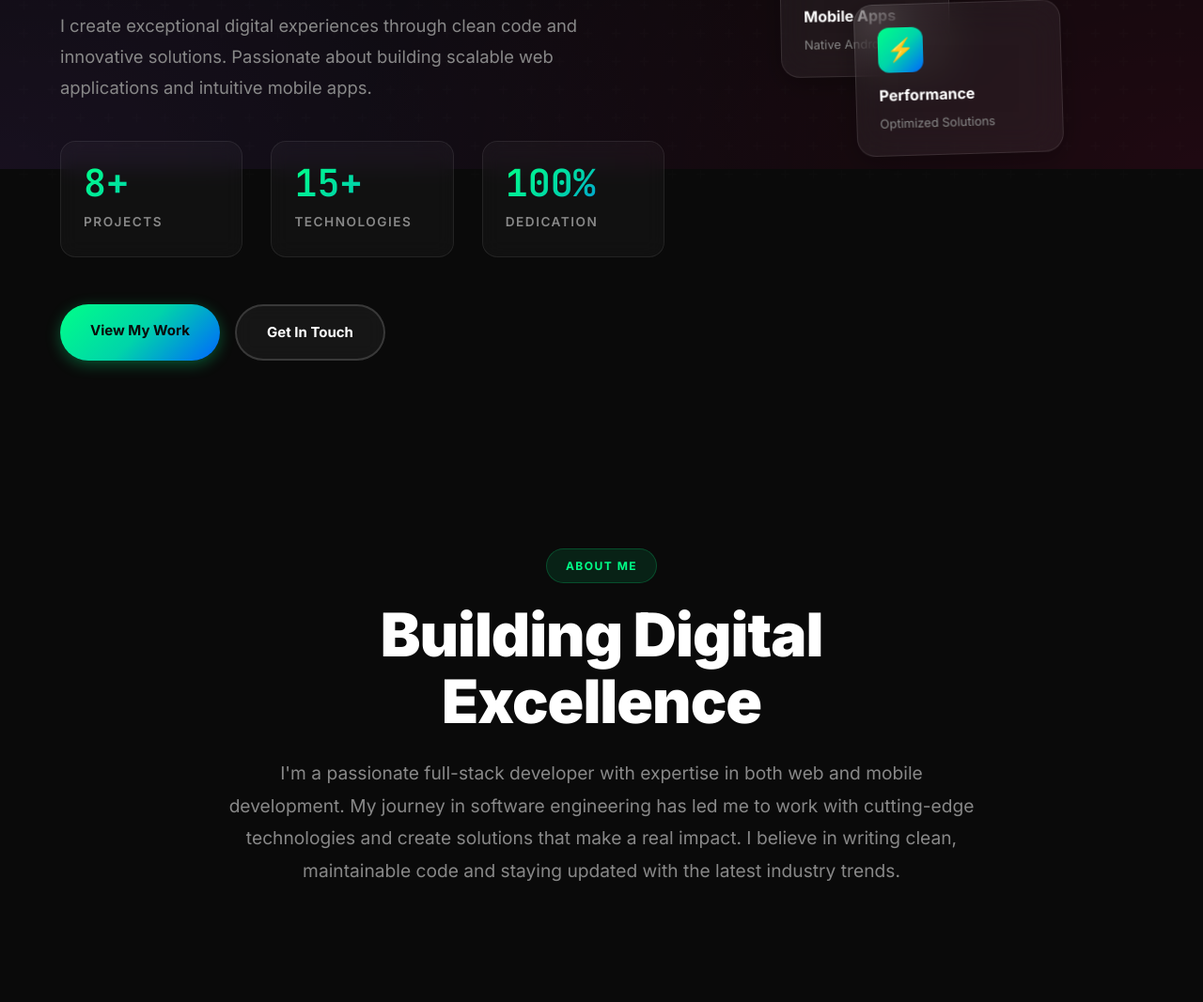
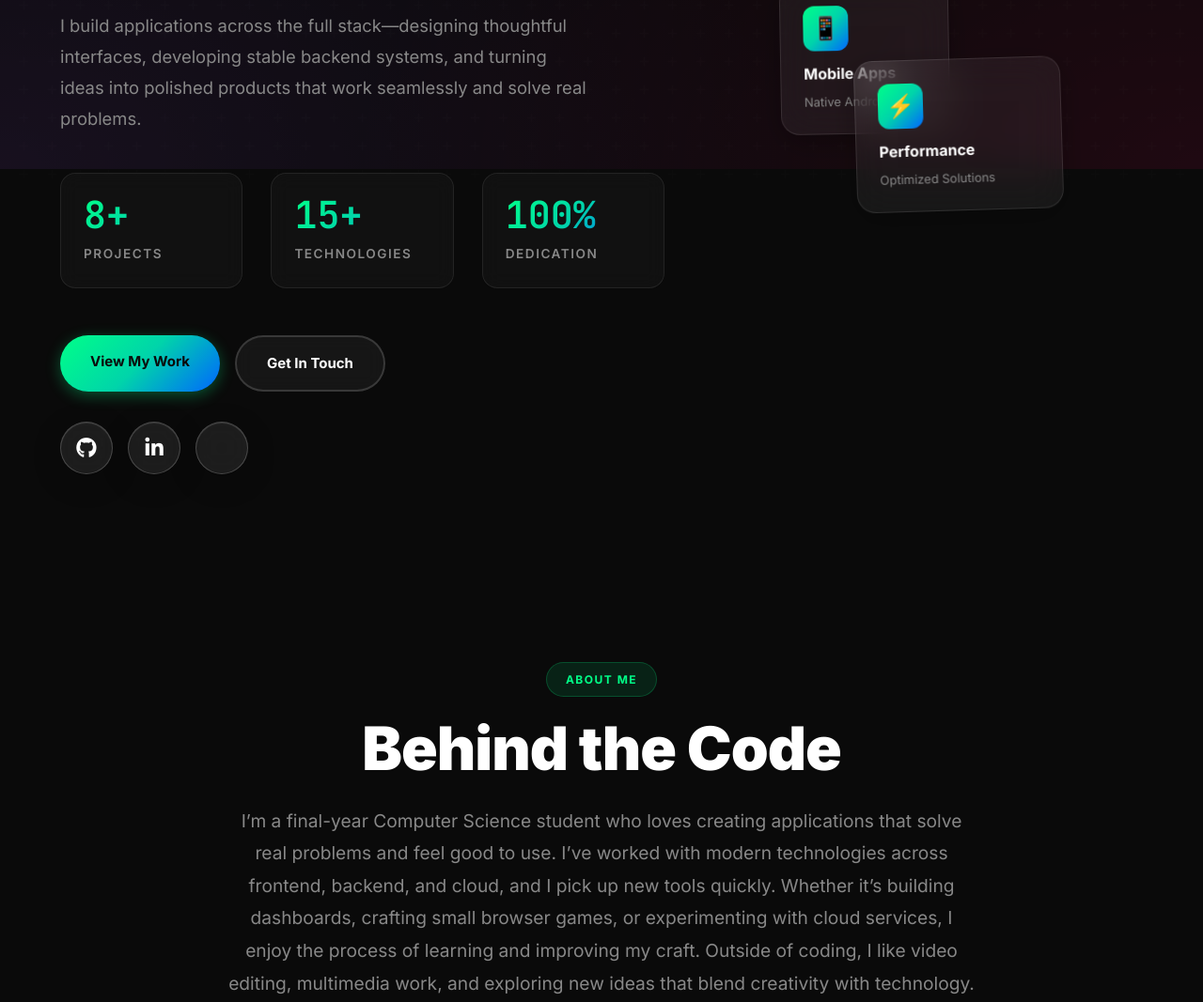
Before and after one commit to con1mark/portfolio, a plain HTML site: page index.html in a window 1280 px wide. Shown: the part 620-1687 px from the top of the page at 94% size. Drawn offline with nearby package versions, Linux system fonts and the light colour scheme.

Commit message:
Update index.html

```diff
--- a/index.html
+++ b/index.html
@@ -5,6 +5,7 @@
     <meta name="viewport" content="width=device-width, initial-scale=1.0">
     <title>Debashis Gope - Full Stack Developer</title>
     <link href="https://fonts.googleapis.com/css2?family=Inter:wght@300;400;500;600;700;800;900&family=JetBrains+Mono:wght@400;600&display=swap" rel="stylesheet">
+    <link rel="stylesheet" href="https://cdnjs.cloudflare.com/ajax/libs/font-awesome/6.4.0/css/all.min.css">
     <script src="https://cdnjs.cloudflare.com/ajax/libs/gsap/3.12.2/gsap.min.js"></script>
     <script src="https://cdnjs.cloudflare.com/ajax/libs/gsap/3.12.2/ScrollTrigger.min.js"></script>
     <style>
@@ -1054,6 +1055,56 @@
             transform: translateX(60px);
         }
 
+        /* hero-sociallinks */
+        .hero-social {
+            display: flex;
+            gap: 16px;
+            margin-top: 32px;
+            opacity: 0;
+            transform: translateY(30px);
+        }
+
+        .hero-social-link {
+            width: 56px;
+            height: 56px;
+            display: flex;
+            align-items: center;
+            justify-content: center;
+            background: rgba(255, 255, 255, 0.08);
+            backdrop-filter: blur(20px) saturate(180%);
+            border: 1px solid rgba(255, 255, 255, 0.2);
+            border-radius: 50%;
+            color: var(--light);
+            font-size: 22px;
+            text-decoration: none;
+            transition: all 0.5s cubic-bezier(0.34, 1.56, 0.64, 1);
+            position: relative;
+            box-shadow: 0 8px 32px rgba(0, 0, 0, 0.2), inset 0 1px 0 rgba(255, 255, 255, 0.1);
+        }
+
+        .hero-social-link:hover {
+            background: var(--primary);
+            border-color: var(--primary);
+            transform: translateY(-10px) scale(1.15);
+            box-shadow: 0 20px 48px rgba(0, 255, 136, 0.6), 0 0 0 8px rgba(0, 255, 136, 0.1);
+        }
+
+        .hero-social-link i {
+            color: var(--light);
+            transition: all 0.3s ease;
+        }
+
+        .hero-social-link:hover i {
+            color: var(--dark);
+            transform: scale(1.2);
+        }
+
+        @media (max-width: 768px) {
+            .hero-social {
+                justify-content: center;
+            }
+        }
+
         /* Custom Scrollbar */
         ::-webkit-scrollbar {
             width: 10px;
@@ -1106,10 +1157,9 @@
                     Hi, I'm <span class="gradient-text">Debashis</span><br>
                     Full Stack Developer
                 </h1>
-                <p class="hero-subtitle">Web Developer & Android App Developer</p>
+                <p class="hero-subtitle">Building clean, responsive, and user-focused applications</p>
                 <p class="hero-description">
-                    I create exceptional digital experiences through clean code and innovative solutions.
-                    Passionate about building scalable web applications and intuitive mobile apps.
+                    I build applications across the full stack—designing thoughtful interfaces, developing stable backend systems, and turning ideas into polished products that work seamlessly and solve real problems.
                 </p>
                 <div class="hero-stats">
                     <div class="stat">
@@ -1128,6 +1178,20 @@
                 <div class="hero-cta">
                     <a href="#projects" class="btn-primary">View My Work</a>
                     <a href="#contact" class="btn-secondary">Get In Touch</a>
+                </div>
+                <div class="hero-social">
+                    <a href="https://github.com/yourusername" target="_blank" rel="noopener noreferrer"
+                        class="hero-social-link" title="GitHub">
+                        <i class="fab fa-github"></i>
+                    </a>
+                    <a href="https://linkedin.com/in/yourusername" target="_blank" rel="noopener noreferrer"
+                        class="hero-social-link" title="LinkedIn">
+                        <i class="fab fa-linkedin-in"></i>
+                    </a>
+                    <a href="https://twitter.com/yourusername" target="_blank" rel="noopener noreferrer"
+                        class="hero-social-link" title="Twitter">
+                        <i class="fab fa-x-twitter"></i>
+                    </a>
                 </div>
             </div>
             <div class="hero-right">
@@ -1156,12 +1220,12 @@
     <section id="about" class="section">
         <div class="section-header">
             <div class="section-label">About Me</div>
-            <h2>Building Digital Excellence</h2>
+            <h2>Behind the Code</h2>
             <p>
-                I'm a passionate full-stack developer with expertise in both web and mobile development.
-                My journey in software engineering has led me to work with cutting-edge technologies
-                and create solutions that make a real impact. I believe in writing clean, maintainable code
-                and staying updated with the latest industry trends.
+                I’m a final-year Computer Science student who loves creating applications that solve real problems and feel good to use.
+                I’ve worked with modern technologies across frontend, backend, and cloud, and I pick up new tools quickly.
+                Whether it’s building dashboards, crafting small browser games, or experimenting with cloud services, I enjoy the process of learning and improving my craft.
+                    Outside of coding, I like video editing, multimedia work, and exploring new ideas that blend creativity with technology.
             </p>
         </div>
     </section>
@@ -1195,7 +1259,7 @@
         <div class="skills-grid">
             <div class="skill-category">
                 <div class="skill-category-icon">💻</div>
-                <h3>Frontend</h3>
+                <h3>Frontend Development</h3>
                 <div class="skill-list">
                     <span class="skill-tag">HTML5</span>
                     <span class="skill-tag">CSS3</span>
@@ -1207,27 +1271,39 @@
 
             <div class="skill-category">
                 <div class="skill-category-icon">⚙️</div>
-                <h3>Backend</h3>
+                <h3>Backend Development</h3>
                 <div class="skill-list">
                     <span class="skill-tag">Node.js</span>
                     <span class="skill-tag">Express.js</span>
                     <span class="skill-tag">Python</span>
-                    <span class="skill-tag">REST API</span>
+                    <span class="skill-tag">REST APIs</span>
                     <span class="skill-tag">JWT</span>
                     <span class="skill-tag">Ktor</span>
                 </div>
             </div>
 
             <div class="skill-category">
+            <div class="skill-category-icon">☁️</div>
+            <h3>Cloud & DevOps</h3>
+            <div class="skill-list">
+                <span class="skill-tag">AWS EC2</span>
+               <!-- <span class="skill-tag">AWS S3</span> -->
+                <span class="skill-tag">AWS VPC</span>
+                <!-- <span class="skill-tag">IAM</span> -->
+                <!-- <span class="skill-tag">CloudWatch</span> -->
+            </div>
+            </div>
+
+            <!-- <div class="skill-category">
                 <div class="skill-category-icon">📱</div>
-                <h3>Mobile</h3>
+                <h3>Mobile Development</h3>
                 <div class="skill-list">
                     <span class="skill-tag">Kotlin</span>
                     <span class="skill-tag">Android Studio</span>
                     <span class="skill-tag">Jetpack Compose</span>
                     <span class="skill-tag">Room DB</span>
                 </div>
-            </div>
+            </div> -->
 
             <div class="skill-category">
                 <div class="skill-category-icon">🗄️</div>
@@ -1244,22 +1320,23 @@
 
             <div class="skill-category">
                 <div class="skill-category-icon">🛠️</div>
-                <h3>Tools</h3>
+                <h3>Tools and Platforms</h3>
                 <div class="skill-list">
                     <span class="skill-tag">Git</span>
                     <span class="skill-tag">GitHub</span>
                     <span class="skill-tag">Postman</span>
                     <span class="skill-tag">Firebase</span>
                     <span class="skill-tag">IntelliJ IDEA</span>
+                    <span class="skill-tag">VS Code</span>
                 </div>
             </div>
 
             <div class="skill-category">
                 <div class="skill-category-icon">🎨</div>
-                <h3>Design & Other</h3>
+                <h3>Design & Other Skills</h3>
                 <div class="skill-list">
-                    <span class="skill-tag">UI/UX</span>
-                    <span class="skill-tag">Responsive</span>
+                    <span class="skill-tag">UI/UX Principles</span>
+                    <span class="skill-tag">Responsive Design</span>
                     <span class="skill-tag">Material Design</span>
                 </div>
             </div>
@@ -1671,7 +1748,8 @@
                 .to('.hero-subtitle', { y: 0, opacity: 1, duration: 0.8, ease: "power3.out" }, "-=0.6")
                 .to('.hero-description', { y: 0, opacity: 1, duration: 0.8, ease: "power3.out" }, "-=0.5")
                 .to('.hero-stats', { y: 0, opacity: 1, duration: 0.8, ease: "power3.out" }, "-=0.5")
-                .to('.hero-cta', { y: 0, opacity: 1, duration: 0.6, ease: "power3.out" }, "-=0.4");
+                .to('.hero-cta', { y: 0, opacity: 1, duration: 0.6, ease: "power3.out" }, "-=0.4")
+                .to('.hero-social', { y: 0, opacity: 1, duration: 0.6, ease: "power3.out" }, "-=0.3");
 
             gsap.utils.toArray('.fade-in').forEach(element => {
                 gsap.fromTo(element,
```
